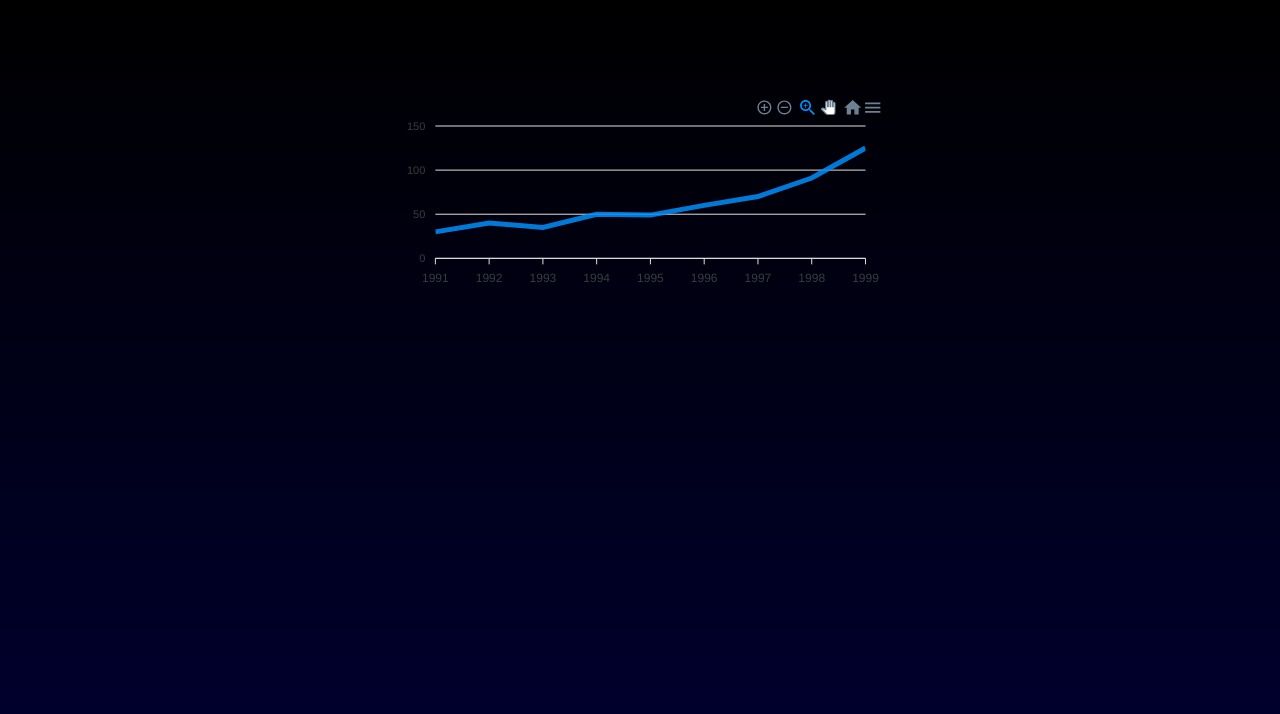
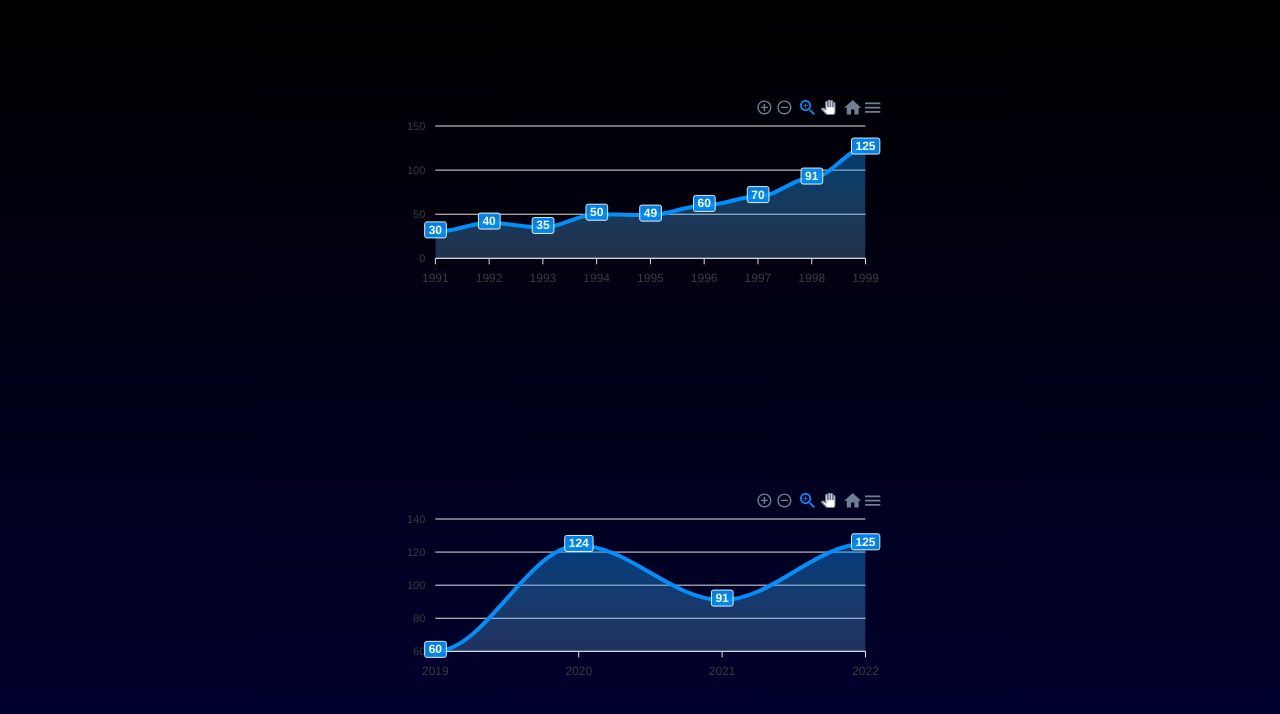
Before and after one commit to Guga-Santos/ESG-Front, a Next.js app: page / in a window 1280 px wide. Shown: the top 714 px of the page. Built offline with nearby package versions, Linux system fonts and the light colour scheme.

Commit message:
feat: create a generic Chart

```diff
--- a/src/app/globals.css
+++ b/src/app/globals.css
@@ -3,7 +3,7 @@
 @tailwind utilities;
 
 :root {
-  --foreground-rgb: 255, 225, 255;
+  --foreground-rgb: 0, 0, 0;
   --background-start-rgb: 0, 0, 50;
   --background-end-rgb: 0, 0, 0;
 }
--- a/src/app/page.tsx
+++ b/src/app/page.tsx
@@ -1,9 +1,24 @@
-import { ExampleChart } from "@/components/firstChart";
+import { GenericChart } from "@/components/firstChart";
 
 export default function Home() {
   return (
     <main className="flex min-h-screen flex-col items-center justify-between p-24">
-      <ExampleChart />
+      <GenericChart
+      id={"apexchart-example"}
+      categories={[1991, 1992, 1993, 1994, 1995, 1996, 1997, 1998, 1999]}
+      name={"series-1"}
+      data={[30, 40, 35, 50, 49, 60, 70, 91, 125]}
+      type={"area"}
+      height={200}
+      width={500} />
+      <GenericChart
+      id={"EEG"}
+      categories={[2019, 2020, 2021, 2022, 2023]}
+      name={"series-1"}
+      data={[60, 124, 91, 125]}
+      type={"area"}
+      height={200}
+      width={500} />
     </main>
   )
 }
--- a/src/components/firstChart.tsx
+++ b/src/components/firstChart.tsx
@@ -1,28 +1,34 @@
 'use client' // if you use app dir, don't forget this line
 
+import { IChartProps } from "@/interfaces/chartProps";
 import dynamic from "next/dynamic";
 const ApexChart = dynamic(() => import("react-apexcharts"), { ssr: false });
 
 
-export function ExampleChart(){
+export function GenericChart(props: IChartProps){
 
     const option = {
         chart: {
-          id: 'apexchart-example'
+          id: props.id
         },
         xaxis: {
-          categories: [1991, 1992, 1993, 1994, 1995, 1996, 1997, 1998, 1999]
+          categories: props.categories
         }
       }
 
     const series = [{
-        name: 'series-1',
-        data: [30, 40, 35, 50, 49, 60, 70, 91, 125]
+        name: props.name,
+        data: props.data
       }]
 
     return(
         <>
-            <ApexChart type="line" options={option} series={series} height={200} width={500} />
+            <ApexChart
+            type="area"
+            options={option}
+            series={series}
+            height={props.height}
+            width={props.width} />
         </>
     )
 
--- /dev/null
+++ b/src/interfaces/chartProps.tsx
@@ -0,0 +1,9 @@
+export interface IChartProps {
+  id: string;
+  categories: number[];
+  name: string;
+  data: number[];
+  type: string;
+  height: number;
+  width: number;
+}
```
